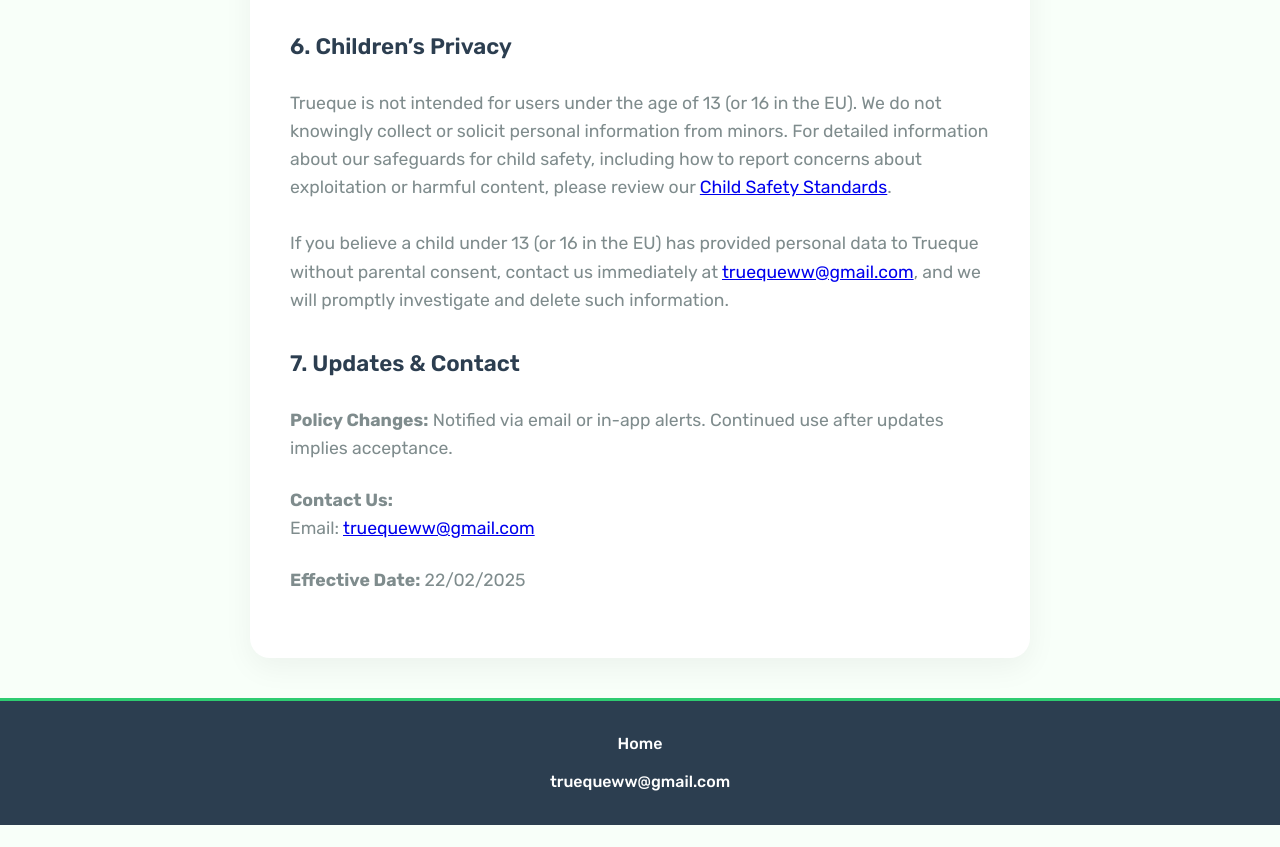
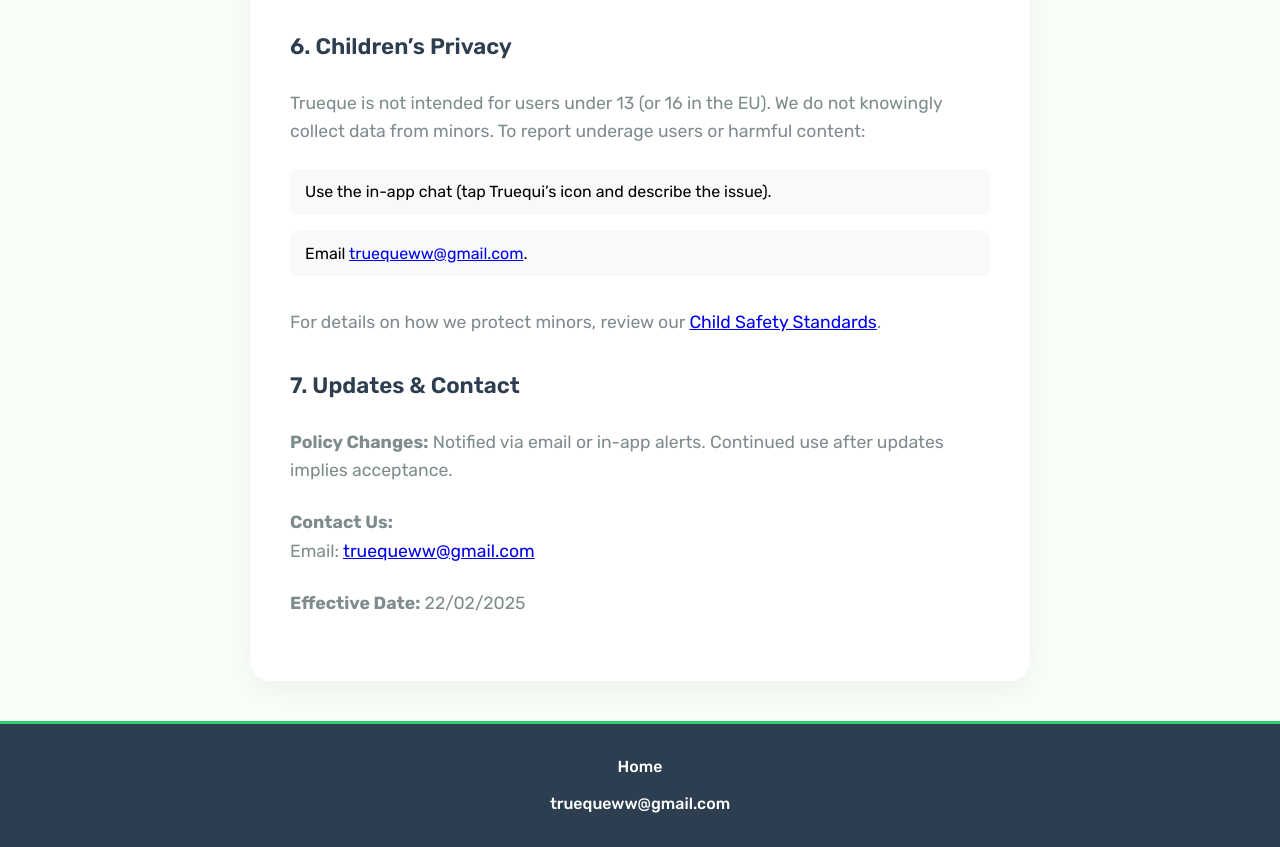
Before and after one commit to Jeiberth/MyWebsite, a plain HTML site: page trueque/tspp/index.html in a window 1280 px wide. Shown: the part 3606-4453 px from the top of the page. Before the commit the page ends 4431 px from the top, so only its background shows below. Drawn offline with Linux system fonts and the light colour scheme.

Commit message:
Update index.html
Update Child Privacy

```diff
--- a/trueque/tspp/index.html
+++ b/trueque/tspp/index.html
@@ -474,10 +474,13 @@
             </ul>
 
             <h2>6. Children’s Privacy</h2>
-            <p class="description">
-                Trueque is not intended for users under the age of 13 (or 16 in the EU). We do not knowingly collect or solicit personal information from minors. For detailed information about our safeguards for child safety, including how to report concerns about exploitation or harmful content, please review our <a href="../child-safety-standards/index.html">Child Safety Standards</a>.
-                <br>   <br>If you believe a child under 13 (or 16 in the EU) has provided personal data to Trueque without parental consent, contact us immediately at <a href="mailto:truequeww@gmail.com">truequeww@gmail.com</a>, and we will promptly investigate and delete such information.
-            </p>
+            <p class="description">Trueque is not intended for users under 13 (or 16 in the EU). We do not knowingly collect data from minors. To report underage users or harmful content:</p>
+                <ul class="policy-list">
+                    <li>Use the in-app chat (tap Truequi’s icon and describe the issue).</li>
+                    <li>Email <a href="mailto:truequeww@gmail.com">truequeww@gmail.com</a>.</li>
+                </ul>
+            <p class="description">For details on how we protect minors, review our <a href="../child-safety-standards/index.html">Child Safety Standards</a>.</p>
+
 
             <h2>7. Updates & Contact</h2>
             <p class="description"><strong>Policy Changes:</strong> Notified via email or in-app alerts. Continued use after updates implies acceptance.</p>
```
